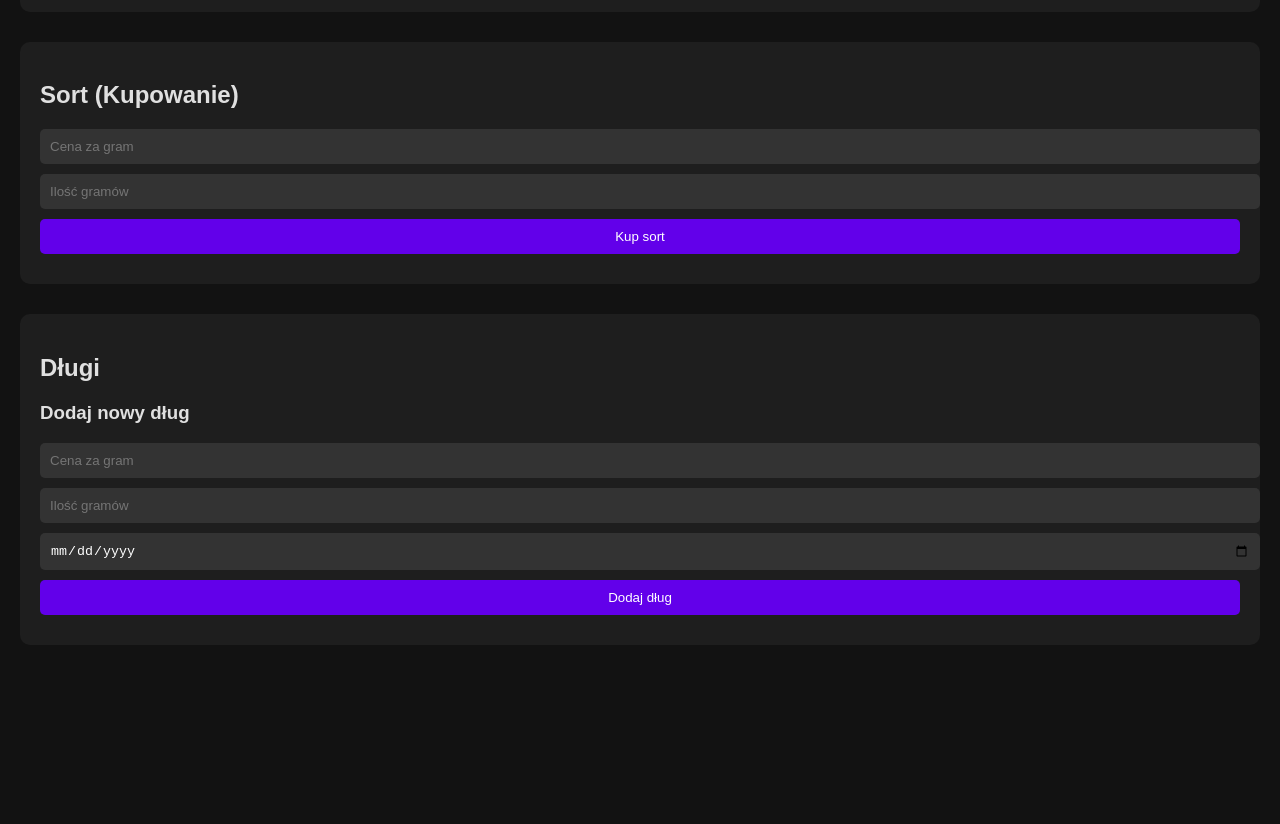
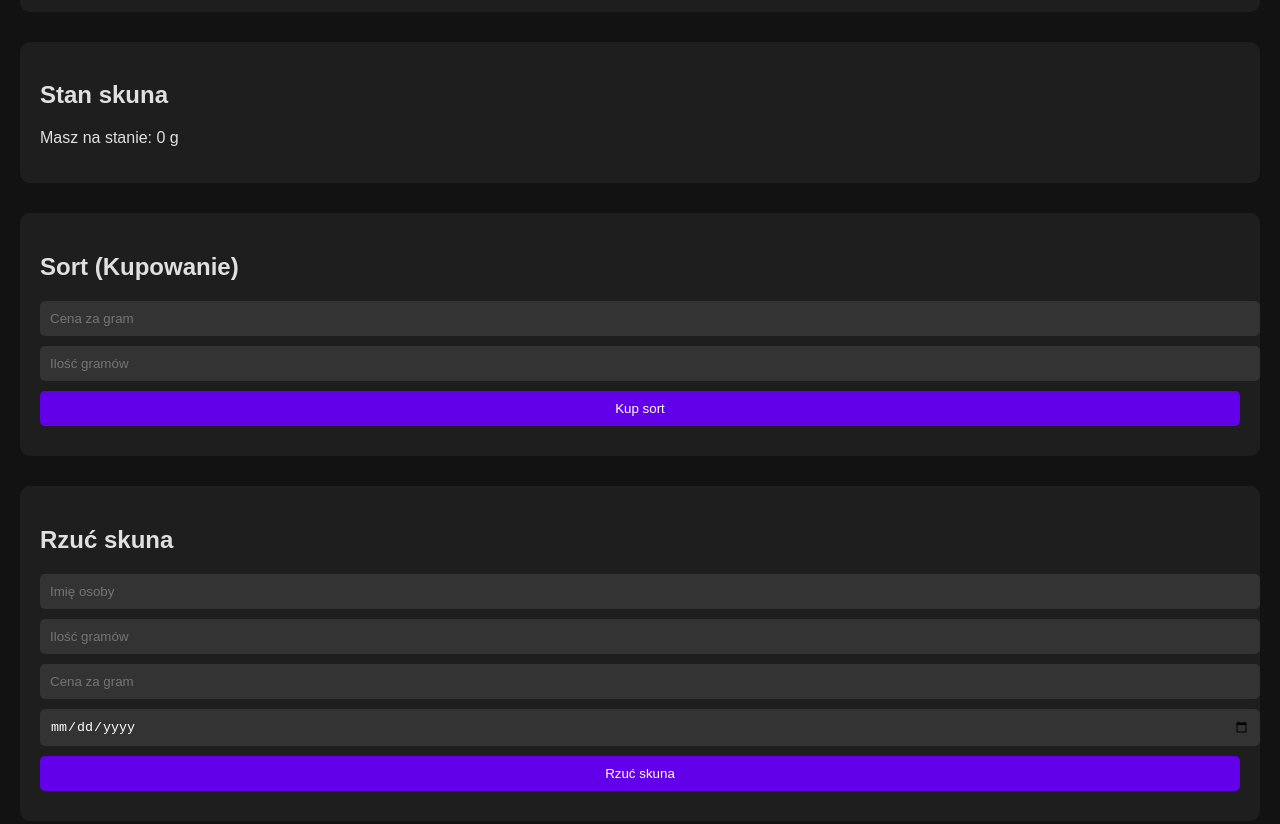
Before and after one commit to dkmapks/SCalc, a plain HTML site: page index.html in a window 1280 px wide. Shown: the part 440-1264 px from the top of the page. Before the commit the page ends 1135 px from the top, so only its background shows below. Drawn offline with Linux system fonts and the light colour scheme.

Commit message:
Update index.html

```diff
--- a/index.html
+++ b/index.html
@@ -20,6 +20,11 @@
       <button onclick="dodajBudzet()">Dodaj do budżetu</button>
     </section>
 
+    <section id="stan-section">
+      <h2>Stan skuna</h2>
+      <p>Masz na stanie: <span id="stan-display">0</span> g</p>
+    </section>
+
     <section id="sort-section">
       <h2>Sort (Kupowanie)</h2>
       <input type="number" id="sort-cena-gram" placeholder="Cena za gram">
@@ -27,15 +32,18 @@
       <button onclick="kupSort()">Kup sort</button>
     </section>
 
+    <section id="rzuc-section">
+      <h2>Rzuć skuna</h2>
+      <input type="text" id="rzuc-imie" placeholder="Imię osoby" required>
+      <input type="number" id="rzuc-ilosc-gram" placeholder="Ilość gramów">
+      <input type="number" id="rzuc-cena-gram" placeholder="Cena za gram">
+      <input type="date" id="rzuc-data-splaty">
+      <button onclick="rzucSkun()">Rzuć skuna</button>
+    </section>
+
     <section id="dlugi-section">
       <h2>Długi</h2>
       <div id="dlugi-lista"></div>
-
-      <h3>Dodaj nowy dług</h3>
-      <input type="number" id="dlug-cena-gram" placeholder="Cena za gram">
-      <input type="number" id="dlug-ilosc-gram" placeholder="Ilość gramów">
-      <input type="date" id="dlug-data-splaty">
-      <button onclick="dodajDlug()">Dodaj dług</button>
     </section>
   </main>
 
```
